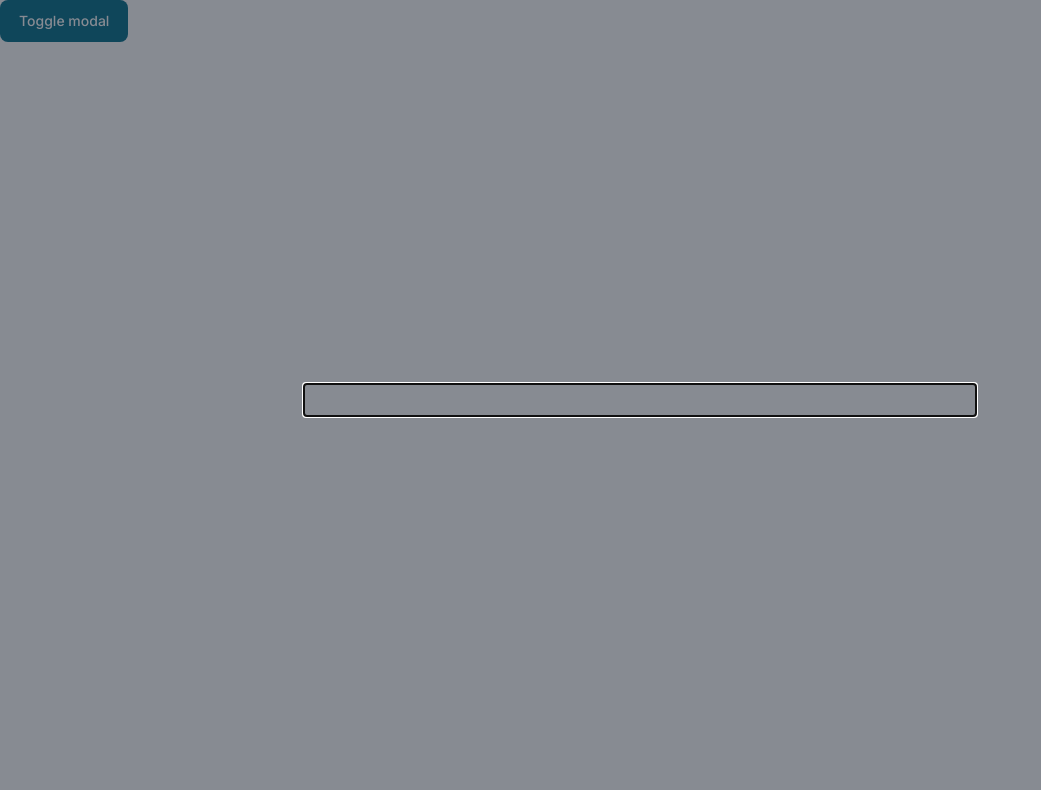
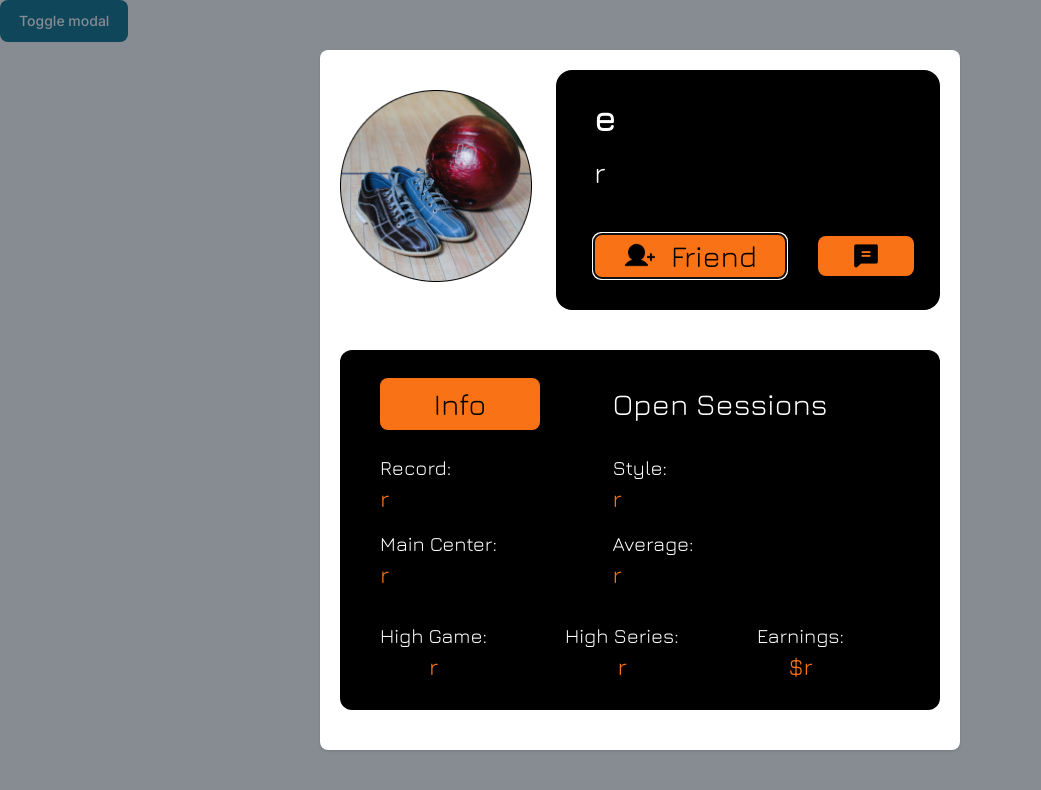
Before and after one commit to JayvonK/Full-Stack---Strike-Showdown, a Next.js app: page /pages/ModalTestPage in a window 1280 px wide. Shown: the top 790 px of the page, without its empty margins (0-1041 px from the left). Built offline with nearby package versions, Linux system fonts and the light colour scheme.

Commit message:
View Profile modal built

```diff
--- a/src/app/pages/ModalTestPage/page.tsx
+++ b/src/app/pages/ModalTestPage/page.tsx
@@ -7,6 +7,7 @@ import FriendsModalComponent from '@/components/PageComponents/ModalComponents/F
 import InboxModalComponent from '@/components/PageComponents/ModalComponents/InboxModalComponent';
 import ProfileModalComponent from '@/components/PageComponents/ModalComponents/ProfileModalComponent';
 import JoinSessionModalComponent from '@/components/PageComponents/ModalComponents/JoinSessionModalComponent';
+import ViewProfileModalComponent from '@/components/PageComponents/ModalComponents/ViewProfileModalComponent';
 
 function page() {
     const [openModal, setOpenModal] = useState(true);
@@ -19,7 +20,9 @@ function page() {
        {/* <FriendsModalComponent/>  */}
      {/* <InboxModalComponent/>  */}
       {/* <ProfileModalComponent userName={'Tommy201'} proNouns={'Salmon'} fullName={'alphaMale'} mainCenter={'Packed Man'} average={'1000'} highGames={'911'} highSeries={'111'} earnings={'4'} style={'quadruple handroll'} />  */}
-<JoinSessionModalComponent/>
+{/* <JoinSessionModalComponent/> */}
+<ViewProfileModalComponent userName={'e'} proNouns={'r'} record={'r'} mainCenter={'r'} average={'r'} highGames={'r'} highSeries={'r'} earnings={'r'} style={'r'}/>
+
 
       </Modal>
     </div>
--- a/src/components/PageComponents/ModalComponents/JoinSessionModalComponent.tsx
+++ b/src/components/PageComponents/ModalComponents/JoinSessionModalComponent.tsx
@@ -1,11 +1,29 @@
-import React from 'react'
-
+import React from "react";
+import ProfilePic from "../../../../public/images/Ellipse 16.png";
+import { Button } from "flowbite-react";
+import "../../../app/css/LoginPage.css";
 function JoinSessionModalComponent() {
   return (
     <div>
-
+      <button> </button>
+      <div className="bg-black h-fit px-5 mx-5 rounded-lg flex flex-cols-3 ">
+        <div>
+          <img src={ProfilePic.src} alt="Your Profile Picture"></img>
+        </div>
+        <div>
+          <p className=" text-orange-500 text-xl">GodOfBowling</p>
+        </div>
+        <div>
+          <button className="bg-orage-500"></button>
+        </div>
+      </div>
+      <div className="flex justify-end py-7 px-7">
+        <Button className=" border-color outline-none   mt-3 bg-orange-500  w-20 md:w-36 rounded-xl  md:rounded-lg  hover:!bg-orange-500 text-black jura">
+          <h3 className=" text-base  md:text-3xl   ">Close</h3>
+        </Button>
+      </div>
     </div>
-  )
+  );
 }
 
-export default JoinSessionModalComponent
+export default JoinSessionModalComponent;
--- /dev/null
+++ b/src/components/PageComponents/ModalComponents/ViewProfileModalComponent.tsx
@@ -0,0 +1,129 @@
+import React, { useState } from 'react'
+import { Modal } from 'flowbite-react';
+import "../../../app/css/LoginPage.css";
+import ProfilePic2 from "../../../../public/images/profilePIc.png";
+import { useRouter } from 'next/navigation';
+import AddFriendIcon from '../../../../public/images/UserPlus.png';
+import MessagingIcon from '../../../../public/images/MessageProfile.png';
+
+const ViewProfileModalComponent = (props:{userName:string, proNouns:string, record:string, mainCenter:string, average:string, highGames:string, highSeries:string, earnings:string, style:string }) => {
+  return (
+    <>
+    <div className=" mb-5 flex justify-center  md:justify-end mt-5 lg:mt-0 ">
+      <div>
+        <img
+          src={ProfilePic2.src}
+          className=" mt-5 lg:ml-5 ml-0  md:mt-5 lg:mt-10 pr-4 h-24 md:h-48"
+        ></img>
+      </div>
+  <div className='lg:px-5 mx-5 lg:mx-0 my-0 lg:my-5'>
+      <div className="grid grid-flow-col overflow-hidden  bg-black rounded-2xl w-52 justify-center   md:mx-0 md:px-0 md:pt-4 md:pb-4 md:pr-5    md:w-96 md:h-60">
+        <div className=" ml-8 ">
+          <div className="grid grid-flow-col  auto-cols-max justify-start items-center pb-3 ">
+            <div>
+              <h1 className="text-white pt-3 juraBold text-xl md:text-4xl  pb-0 md:pb-4 juraBold overflow-hidden">
+                {props.userName}
+              </h1>
+
+              <h1 className="text-white jura text-base md:text-3xl ">
+              {props.proNouns}
+              </h1>
+            </div>
+          </div>
+
+          <div className=" flex justify-center items-center pt-8">
+
+            <button className="  bg-orange-500  mr-2  rounded-lg px-3 pt-1 pb-1 w-48   hover:!bg-orange-500 text-black jura">
+                <div className='flex flex-col-2  items-center justify-center'>
+                <div className='mr-4'>
+                <img src={AddFriendIcon.src} className='h-8 w-8 ' alt='Add a friend Icon'></img>
+                </div>
+                <div>
+              <h3 className="text-base md:text-3xl text-center">Friend</h3>
+              </div>
+              </div>
+            </button>
+
+
+            <button className="bg-orange-500 ml-6 w-24 flex justify-center  rounded-lg  pt-2 pb-2  text-black jura">
+              <img src={MessagingIcon.src} className='h-6 w-6 ' alt="message icon"/>
+            </button>
+          </div>
+        </div>
+      </div>
+    </div>
+    </div>
+  <div className='lg:px-5 lg:pb-5  '>
+    <div className="rounded-xl   bg-black  justify-center px-2 py-2 mx-5 lg:mx-0 mb-5  lg:px-10 lg:">
+      <div className="rounded-xl   justify-space bg-black w-50  grid grid-flow-col auto-cols">
+        <div className="">
+          <h1 className=" bg-orange-500   text-center mt-5   text-base md:text-3xl md:w-40   w-20  rounded-lg      pt-2 pb-2  mb-2 text-black jura">
+            Info
+          </h1>
+          <p className="text-white jura text-xs md:text-xl pt-4">
+            Record:
+          </p>
+          <p className="text-orange-500 text-sm jura md:text-2xl ">
+            {props.record}
+          </p>
+
+          <p className="text-white jura text-xs md:text-xl pt-4 ">
+            Main Center:
+          </p>
+
+          <p className="overflow-auto text-orange-500 text-sm jura md:text-2xl">
+          {props.mainCenter}
+          </p>
+        </div>
+        <div className="">
+          <h1 className="text-white jura text-xs  md:text-3xl  mt-5 rounded-xl   pt-2 pb-2  mb-2 jura">
+           Open Sessions
+          </h1>
+          <p className="text-white jura text-xs md:text-xl pt-4">
+            Style:
+          </p>
+          <p className="text-orange-500 text-sm jura md:text-2xl">
+            {props.style}
+          </p>
+          <p className="text-white jura text-xs md:text-xl pt-4">
+            Average:
+          </p>
+          <p className="text-orange-500 text-sm jura md:text-2xl">
+            {props.average}
+          </p>
+        </div>
+      </div>
+      <div className=" mt-4 pb-5 pt-4 flex flex-col-3  justify-between items-center">
+        <div className=''>
+          <h1 className="text-white text-xs md:text-xl jura text-center">
+            High Game:
+          </h1>
+
+          <h1 className="text-orange-500 text-sm jura md:text-2xl text-center">
+           {props.highGames}
+          </h1>
+        </div>
+        <div>
+          <h1 className="text-white jura text-xs md:text-xl text-center">
+            High Series:
+          </h1>
+          <h1 className="text-orange-500 text-sm jura md:text-2xl text-center">
+          {props.highSeries}
+          </h1>
+        </div>
+        <div className="pr-14 ">
+          <h1 className="text-white jura text-xs md:text-xl text-center">
+            Earnings:
+          </h1>
+          <h1 className="text-orange-500 text-sm jura md:text-2xl text-center">
+          ${props.earnings}
+          </h1>
+        </div>
+      </div>
+    </div>
+    </div>
+    </>
+  )
+}
+
+export default ViewProfileModalComponent
--- a/src/components/PageComponents/NavBarComponent.tsx
+++ b/src/components/PageComponents/NavBarComponent.tsx
@@ -114,7 +114,7 @@ const customTheme: CustomFlowbiteTheme = {
           <img
             src={FriendsIcon.src}
             alt=""
-            className="object-cover  lg:justify-center friendsPic     mb-1  "
+            className="object-cover  friendsPic     mb-1  "
           />
           </div>
           Friends
```
Also changed, not shown: public/images/MessageProfile.png (added), public/images/UserPlus.png (added).
